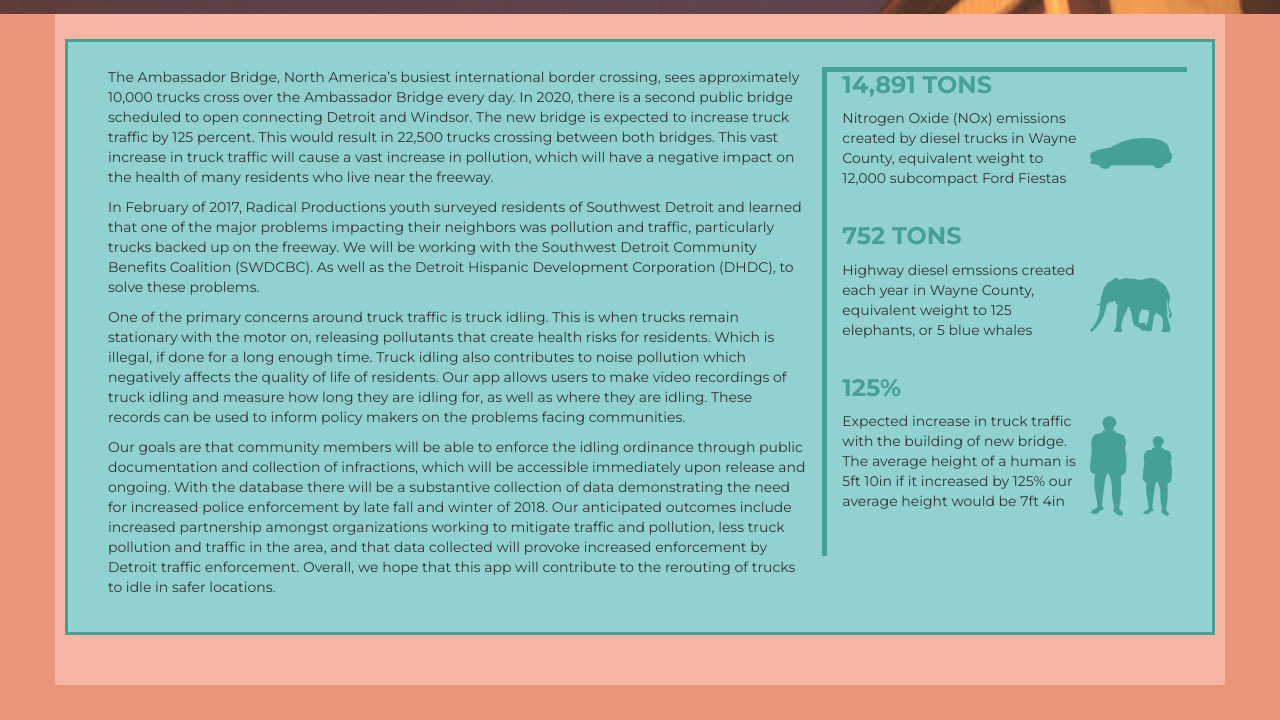
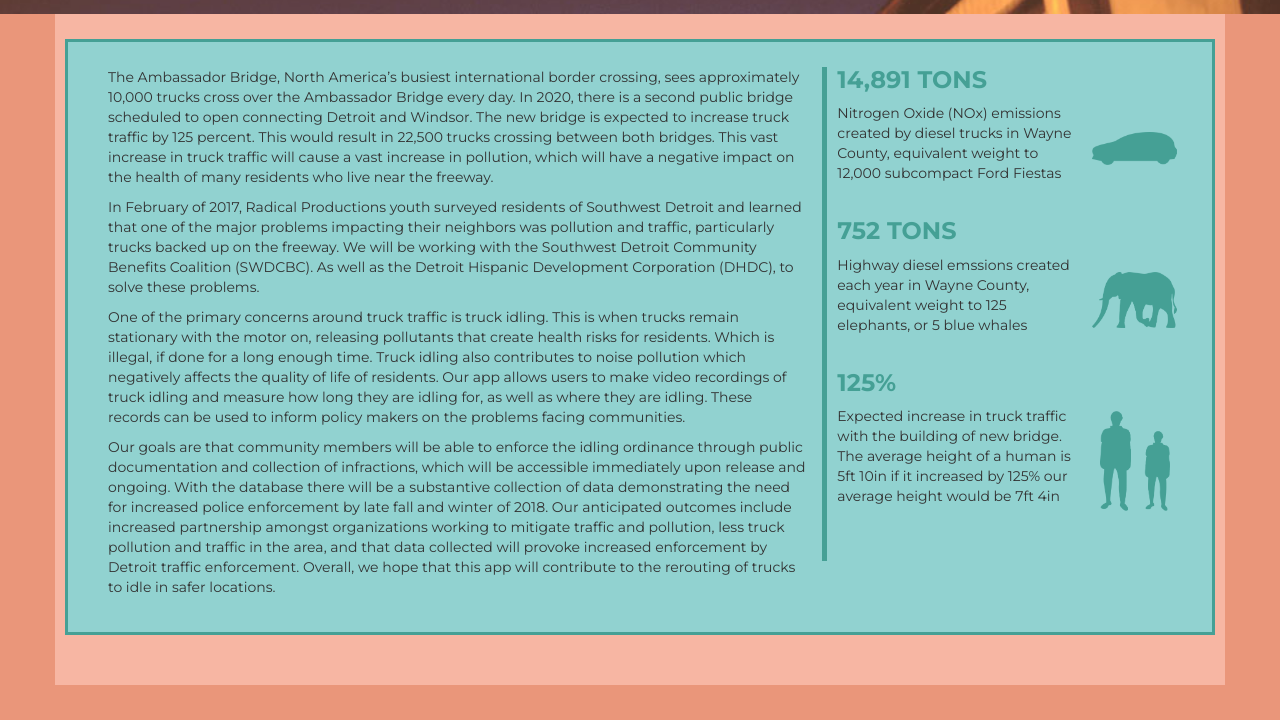
Before and after one commit to GraceInAction-NGA/truckspot, a plain HTML site: page public/about.html in a window 1280 px wide. Shown: the part 86-806 px from the top of the page. Drawn offline with nearby package versions, Linux system fonts and the light colour scheme.

Commit message:
fixed infoghraphics

```diff
--- a/public/about.html
+++ b/public/about.html
@@ -60,7 +60,7 @@
 </header>
 <div class="container">
   <div id="text-box" class="row">
-    <div class="col-md-8">
+    <div class="col-sm-8">
 <p>
   The Ambassador Bridge, North America’s busiest international border crossing, sees approximately 10,000 trucks cross over the Ambassador Bridge every day.
 In 2020, there is a second public bridge scheduled to open connecting Detroit and Windsor. The new bridge is expected to increase truck traffic by 125 percent. This would result in 22,500 trucks crossing between both bridges. This vast increase in truck traffic will cause a vast increase in pollution, which will have a negative impact on the health of many residents who live near the freeway.
@@ -79,24 +79,24 @@ Our goals are that community members will be able to enforce the idling ordinanc
 </p>
    </div>
 
-<div id="info" class="col-md-4 organization">
+<div id="info" class="col-sm-4 organization">
 <ul>
   <li>
     <h3>14,891 tons</h3>
     <div>
-    <p>Nitrogen Oxide (NOx) emissions created by diesel trucks in Wayne County, equivalent weight to 12,000 subcompact Ford Fiestas</p><img src="images/fiesta.png">
+    <p>Nitrogen Oxide (NOx) emissions created by diesel trucks in Wayne County, equivalent weight to 12,000 subcompact Ford Fiestas</p><img src="images/fiesta.png" id="fiesta">
     </div>
   </li>
   <li>
     <h3>752 tons</h3>
     <div>
-    <p>Highway diesel emssions created each year in Wayne County, equivalent weight to 125 elephants, or 5 blue whales</p><img src="images/elephant.png">
+    <p>Highway diesel emssions created each year in Wayne County, equivalent weight to 125 elephants, or 5 blue whales</p><img src="images/elephant.png" id="elephant">
   </div>
   </li>
   <li>
     <h3>125%</h3>
     <div>
-    <p>Expected increase in truck traffic with the building of new bridge. The average height of a human is 5ft 10in if it increased by 125% our average height would be 7ft 4in</p><img src="images/people.png">
+    <p>Expected increase in truck traffic with the building of new bridge. The average height of a human is 5ft 10in if it increased by 125% our average height would be 7ft 4in</p><img src="images/people.png" id="people">
   </div>
   </li>
 </ul>
--- a/public/css/styles.css
+++ b/public/css/styles.css
@@ -9,6 +9,7 @@ p#boldparagraph{
   font-style: italic;
   padding-bottom: 25px;
 }
+
 div#paragraph{
   text-indent: 50px;
 }
@@ -133,13 +134,11 @@ label {
     color: #9a4124;
 }
 
-
 button.btn-dark{
 	text-align: center;
 	margin-left: auto;
 	margin-right: auto;
 }
-
 
 .btn {
 -webkit-box-shadow: 0px 5px 7px 0px rgba(0,0,0,0.4);
@@ -147,7 +146,6 @@ button.btn-dark{
 box-shadow: 0px 5px 7px 0px rgba(0,0,0,0.4);
 border-width: 0;
 }
-
 
 .btn-primary  {
   border-width: 0;
@@ -242,7 +240,6 @@ div#quote{
   height:50px;
 }
 
-
 .btn-primary:hover {
   background-color: #7AB8A1;
   box-shadow: none;
@@ -306,31 +303,30 @@ div#groups{
 margin-top: 25px
 }
 
-
 div#groups img{
   max-height: 199px;
   width: auto;
   max-width: 100%;
 margin: 0 auto 15px auto;
 display: block;
-
 }
 
 div#text-box video{
   width: 640px;
   max-width: 100%;
+}
 
-}
 #mapid{
   max-width: 100%;
   height: 600px;
   margin-bottom: 70px;
   border: 5px solid #45A095
 }
-
 #info{
   border-top: 5px solid #45A095;
-}
+  padding-top: 25px;
+  margin-top: 25px;
+  }
 
 #info ul{
   list-style: none;
@@ -363,6 +359,29 @@ div#text-box video{
   color: #45A095;
 }
 
+@media (min-width: 576px) {
+  #info img#elephant{
+ width: 85px;
+ margin: 0 auto;
+}
+
+ #info img#people{
+ width: 41px;
+ margin: 0 auto;
+}
+
+ #info img#fiesta{
+ width: 85px;
+ margin: 0 auto;
+}
+
+}
+
+#info img#people{
+ width: 55px;
+ margin: 0 auto;
+}
+
 @media (min-width: 768px /*@screen-sm-min*/) {
   header {
     margin-bottom: 0;
@@ -374,8 +393,6 @@ div#text-box video{
 #interior header{
   min-height:100px
 }
-
-
   .hidden-md-up {
     display: none;
   }
@@ -421,7 +438,6 @@ ul#nav li a:hover {
     box-shadow: none;
     width: auto;
     font-size: 30px;
-
 
   }
    ul#nav li:last-child {
@@ -490,20 +506,33 @@ div#groups .vertical{
 div#groups img {
   margin-bottom: 0;
   max-height: 97px;
+  }
+
+  #info{
+  border-left: 5px solid #45A095;
+  padding: 10px;
+  padding-top: 0;
+  margin-top: 0;
+  border-top: 0;
+  }
+
+
 }
 
 
 
-}
 @media (min-width: 992px /*@screen-md-min*/){
 div#pic {
     width:970px;
   }
 
-  #info{
-  border-left: 5px solid #45A095;
+#info img#people{
+ width: 70px;
+ margin: 0 auto;
 }
-}
+
+
+  }
 @media (min-width: 1200px /*@screen-lg-min*/){
 div#pic {
     width:1170px;
```
